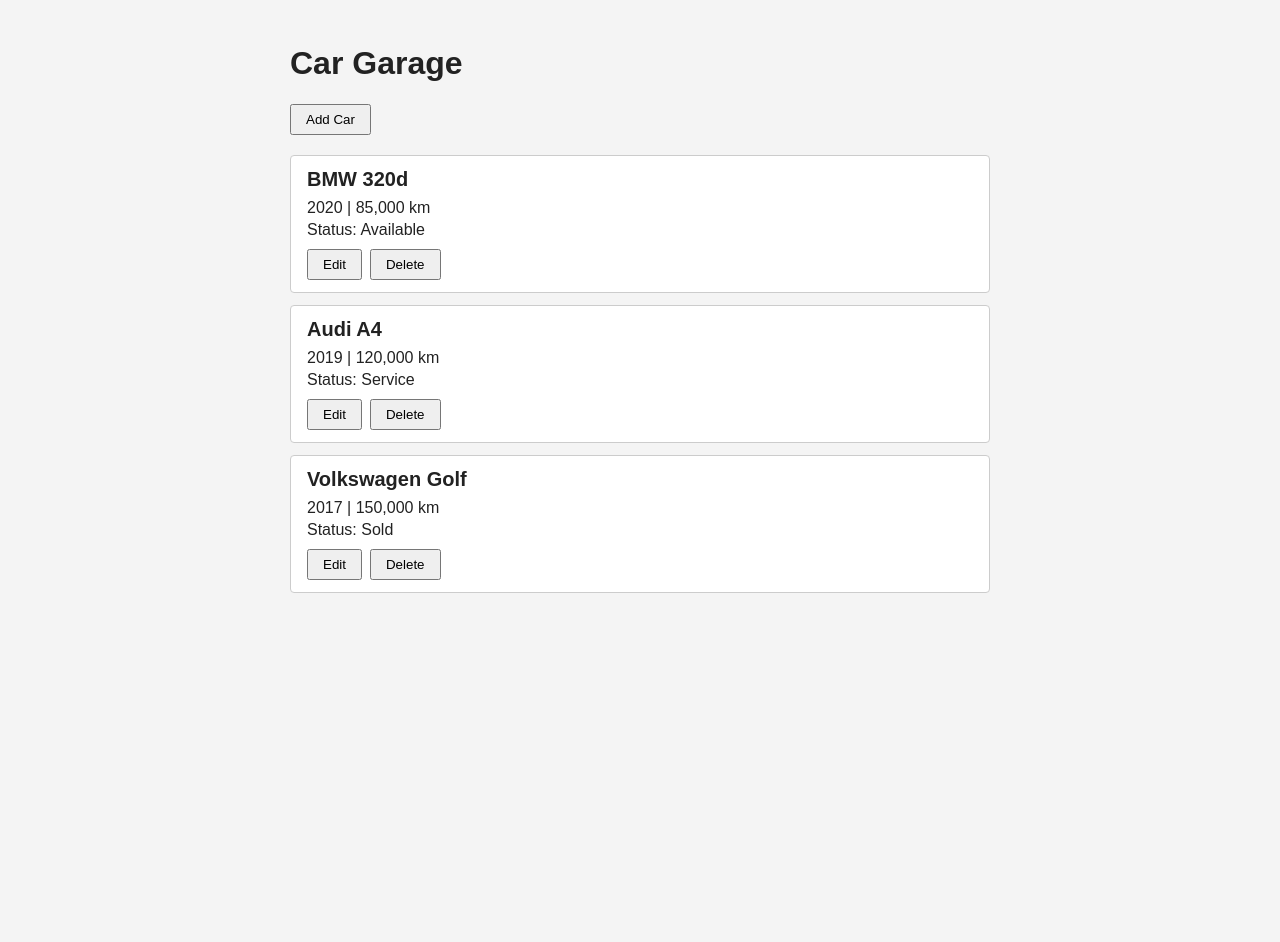
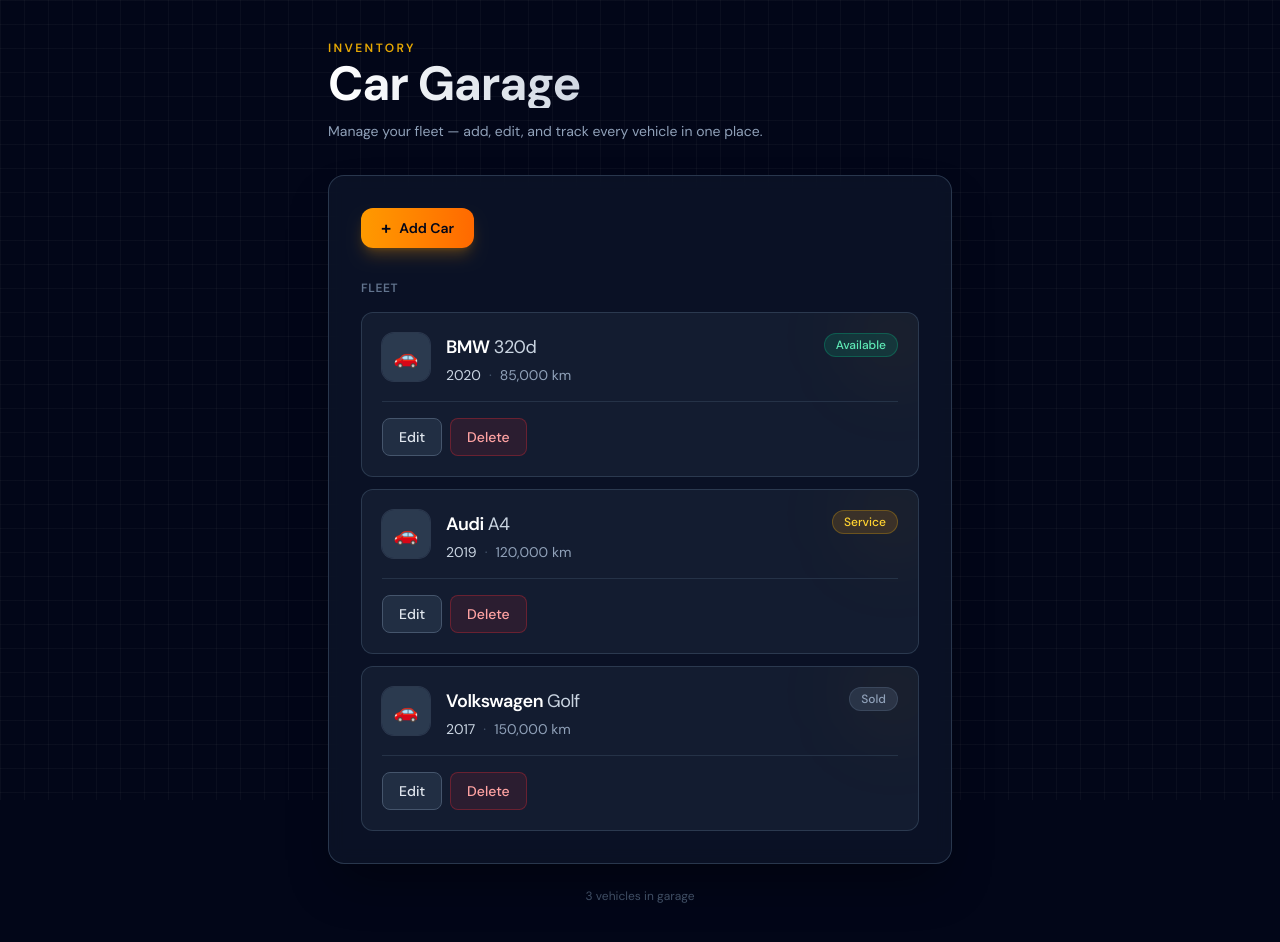
Before and after one commit to GiuranRadu/myGarage, a React (Vite) app: page / in a window 1280 px wide. Before the commit the page ends 800 px from the top, so only its background shows below. Built offline with nearby package versions, Linux system fonts and the light colour scheme.

Commit message:
feat: add Tailwind UI and ESLint lint step in CI

```diff
--- /dev/null
+++ b/eslint.config.js
@@ -0,0 +1,29 @@
+import js from "@eslint/js";
+import globals from "globals";
+import reactHooks from "eslint-plugin-react-hooks";
+import reactRefresh from "eslint-plugin-react-refresh";
+import { defineConfig, globalIgnores } from "eslint/config";
+
+export default defineConfig([
+  globalIgnores(["dist"]),
+  {
+    files: ["**/*.{js,jsx}"],
+    extends: [
+      js.configs.recommended,
+      reactHooks.configs.flat.recommended,
+      reactRefresh.configs.vite,
+    ],
+    languageOptions: {
+      ecmaVersion: 2020,
+      globals: globals.browser,
+      parserOptions: {
+        ecmaVersion: "latest",
+        ecmaFeatures: { jsx: true },
+        sourceType: "module",
+      },
+    },
+    rules: {
+      "no-unused-vars": ["error", { varsIgnorePattern: "^[A-Z_]" }],
+    },
+  },
+]);
--- a/index.html
+++ b/index.html
@@ -3,6 +3,12 @@
   <head>
     <meta charset="UTF-8" />
     <meta name="viewport" content="width=device-width, initial-scale=1.0" />
+    <link rel="preconnect" href="https://fonts.googleapis.com" />
+    <link rel="preconnect" href="https://fonts.gstatic.com" crossorigin />
+    <link
+      href="https://fonts.googleapis.com/css2?family=DM+Sans:ital,opsz,wght@0,9..40,400;0,9..40,500;0,9..40,600;0,9..40,700&display=swap"
+      rel="stylesheet"
+    />
     <title>Car Garage</title>
   </head>
   <body>
--- a/src/App.jsx
+++ b/src/App.jsx
@@ -27,7 +27,6 @@
 
 function App() {
   const [cars, setCars] = useState(loadCars);
-  // null = form hidden, {} = adding a new car, car object = editing
   const [formCar, setFormCar] = useState(null);
 
   useEffect(() => {
@@ -50,9 +49,24 @@
   }
 
   return (
-    <div className="app">
-      <h1>Car Garage</h1>
+    <div className="min-h-screen bg-slate-950 text-slate-100">
+      <div className="pointer-events-none fixed inset-0 bg-[radial-gradient(ellipse_at_top,_var(--tw-gradient-stops))] from-amber-500/10 via-transparent to-transparent" />
+      <div className="pointer-events-none fixed inset-0 bg-[linear-gradient(to_right,_#80808012_1px,_transparent_1px),linear-gradient(to_bottom,_#80808012_1px,_transparent_1px)] bg-size-[24px_24px]" />
 
+      <div className="relative mx-auto max-w-2xl px-4 py-10 sm:px-6">
+        <header className="mb-8">
+          <p className="text-xs font-semibold uppercase tracking-[0.2em] text-amber-400/90">
+            Inventory
+          </p>
+          <h1 className="mt-1 bg-linear-to-r from-white to-slate-400 bg-clip-text text-4xl font-bold tracking-tight text-transparent sm:text-5xl">
+            Car Garage
+          </h1>
+          <p className="mt-3 max-w-md text-sm leading-relaxed text-slate-400">
+            Manage your fleet — add, edit, and track every vehicle in one place.
+          </p>
+        </header>
+
+        <main className="rounded-2xl border border-slate-700/80 bg-slate-900/70 p-6 shadow-2xl shadow-black/40 backdrop-blur-sm sm:p-8">
           {formCar ? (
             <CarForm
               key={formCar.id || "new"}
@@ -61,10 +75,23 @@
               onCancel={() => setFormCar(null)}
             />
           ) : (
-        <button onClick={() => setFormCar({})}>Add Car</button>
+            <button
+              type="button"
+              className="group inline-flex items-center gap-2 rounded-xl bg-linear-to-r from-amber-500 to-orange-500 px-5 py-2.5 text-sm font-semibold text-slate-950 shadow-lg shadow-amber-500/25 transition hover:from-amber-400 hover:to-orange-400 hover:shadow-amber-500/40 active:scale-[0.98]"
+              onClick={() => setFormCar({})}
+            >
+              <span className="text-lg leading-none transition group-hover:rotate-90">+</span>
+              Add Car
+            </button>
           )}
 
           <CarList cars={cars} onEdit={setFormCar} onDelete={handleDelete} />
+        </main>
+
+        <p className="mt-6 text-center text-xs text-slate-600">
+          {cars.length} {cars.length === 1 ? "vehicle" : "vehicles"} in garage
+        </p>
+      </div>
     </div>
   );
 }
--- a/src/components/CarItem.jsx
+++ b/src/components/CarItem.jsx
@@ -1,18 +1,61 @@
+const STATUS_STYLES = {
+  Available: "bg-emerald-500/15 text-emerald-300 ring-emerald-400/25",
+  Service: "bg-amber-500/15 text-amber-300 ring-amber-400/25",
+  Sold: "bg-slate-500/25 text-slate-400 ring-slate-500/30",
+};
+
 function CarItem({ car, onEdit, onDelete }) {
+  const badgeClass = STATUS_STYLES[car.status] ?? STATUS_STYLES.Sold;
+
   return (
-    <div className="car-item">
-      <h2>
-        {car.brand} {car.model}
-      </h2>
-      <p>
-        {car.year} | {Number(car.mileage).toLocaleString("en-US")} km
-      </p>
-      <p>Status: {car.status}</p>
-      <div className="buttons">
-        <button onClick={() => onEdit(car)}>Edit</button>
-        <button onClick={() => onDelete(car)}>Delete</button>
+    <article className="group relative overflow-hidden rounded-xl border border-slate-700/80 bg-slate-800/50 p-5 transition duration-300 hover:border-amber-500/30 hover:bg-slate-800/80 hover:shadow-lg hover:shadow-amber-500/5">
+      <div className="absolute -right-6 -top-6 h-24 w-24 rounded-full bg-amber-500/5 blur-2xl transition group-hover:bg-amber-500/10" />
+
+      <div className="relative flex flex-wrap items-start justify-between gap-3">
+        <div className="flex gap-4">
+          <div
+            className="flex h-12 w-12 shrink-0 items-center justify-center rounded-xl bg-slate-700/80 text-xl ring-1 ring-slate-600/50"
+            aria-hidden
+          >
+            🚗
+          </div>
+          <div>
+            <h2 className="text-lg font-semibold tracking-tight text-white">
+              {car.brand}{" "}
+              <span className="font-normal text-slate-300">{car.model}</span>
+            </h2>
+            <p className="mt-1 text-sm text-slate-400">
+              <span className="text-slate-300">{car.year}</span>
+              <span className="mx-2 text-slate-600">·</span>
+              {Number(car.mileage).toLocaleString("en-US")} km
+            </p>
+          </div>
+        </div>
+
+        <span
+          className={`inline-flex shrink-0 items-center rounded-full px-3 py-1 text-xs font-medium ring-1 ring-inset ${badgeClass}`}
+        >
+          {car.status}
+        </span>
       </div>
-    </div>
+
+      <div className="relative mt-4 flex flex-wrap gap-2 border-t border-slate-700/60 pt-4">
+        <button
+          type="button"
+          className="rounded-lg border border-slate-600 bg-slate-700/50 px-4 py-2 text-sm font-medium text-slate-200 transition hover:border-slate-500 hover:bg-slate-700 active:scale-[0.98]"
+          onClick={() => onEdit(car)}
+        >
+          Edit
+        </button>
+        <button
+          type="button"
+          className="rounded-lg border border-red-500/30 bg-red-500/10 px-4 py-2 text-sm font-medium text-red-300 transition hover:border-red-500/50 hover:bg-red-500/20 active:scale-[0.98]"
+          onClick={() => onDelete(car)}
+        >
+          Delete
+        </button>
+      </div>
+    </article>
   );
 }
 
--- a/src/components/CarList.jsx
+++ b/src/components/CarList.jsx
@@ -2,14 +2,27 @@
 
 function CarList({ cars, onEdit, onDelete }) {
   if (cars.length === 0) {
-    return <p>No cars in the garage.</p>;
+    return (
+      <div className="mt-8 rounded-xl border border-dashed border-slate-600/80 bg-slate-800/30 px-6 py-12 text-center">
+        <p className="text-3xl opacity-40" aria-hidden>
+          🏁
+        </p>
+        <p className="mt-3 font-medium text-slate-300">No cars in the garage</p>
+        <p className="mt-1 text-sm text-slate-500">Add your first vehicle to get started.</p>
+      </div>
+    );
   }
 
   return (
-    <div className="car-list">
-      {cars.map((car) => (
-        <CarItem key={car.id} car={car} onEdit={onEdit} onDelete={onDelete} />
-      ))}
+    <div className="mt-8 space-y-4">
+      <h2 className="text-xs font-semibold uppercase tracking-wider text-slate-500">Fleet</h2>
+      <ul className="space-y-3">
+        {cars.map((car) => (
+          <li key={car.id}>
+            <CarItem car={car} onEdit={onEdit} onDelete={onDelete} />
+          </li>
+        ))}
+      </ul>
     </div>
   );
 }
--- a/src/styles.css
+++ b/src/styles.css
@@ -1,63 +1,16 @@
-body {
-  margin: 0;
-  font-family: Arial, sans-serif;
-  background: #f4f4f4;
-  color: #222;
+@import "tailwindcss";
+
+@theme {
+  --font-sans: "DM Sans", ui-sans-serif, system-ui, sans-serif;
 }
 
-.app {
-  max-width: 700px;
-  margin: 0 auto;
-  padding: 24px;
+@layer base {
+  body {
+    @apply antialiased;
+  }
+
+  input:focus,
+  select:focus {
+    @apply outline-none ring-2 ring-amber-400/40 ring-offset-2 ring-offset-slate-900;
+  }
 }
-
-button {
-  padding: 6px 14px;
-  margin-right: 8px;
-  cursor: pointer;
-}
-
-.car-list {
-  margin-top: 20px;
-}
-
-.car-item,
-.car-form {
-  background: #fff;
-  border: 1px solid #ccc;
-  border-radius: 4px;
-  padding: 12px 16px;
-  margin-bottom: 12px;
-}
-
-.car-item h2,
-.car-form h2 {
-  margin: 0 0 8px;
-  font-size: 20px;
-}
-
-.car-item p {
-  margin: 4px 0;
-}
-
-.buttons {
-  margin-top: 10px;
-}
-
-.car-form {
-  margin-top: 12px;
-}
-
-.car-form label {
-  display: block;
-  margin-bottom: 10px;
-}
-
-.car-form input,
-.car-form select {
-  display: block;
-  width: 100%;
-  box-sizing: border-box;
-  padding: 6px;
-  margin-top: 4px;
-}
--- a/vite.config.js
+++ b/vite.config.js
@@ -1,8 +1,9 @@
 import { defineConfig } from "vite";
 import react from "@vitejs/plugin-react";
+import tailwindcss from "@tailwindcss/vite";
 
 export default defineConfig({
-  plugins: [react()],
+  plugins: [react(), tailwindcss()],
   server: {
     allowedHosts: ['mygarage-dev.radu-tech.online'],
   },
```
Also changed, not shown: package.json (+9 -1 lines), src/components/CarForm.jsx (+49 -15 lines), 1 other file (tests, documents, lock files or other folders). Lines whose indentation alone changed are shown as unchanged.
